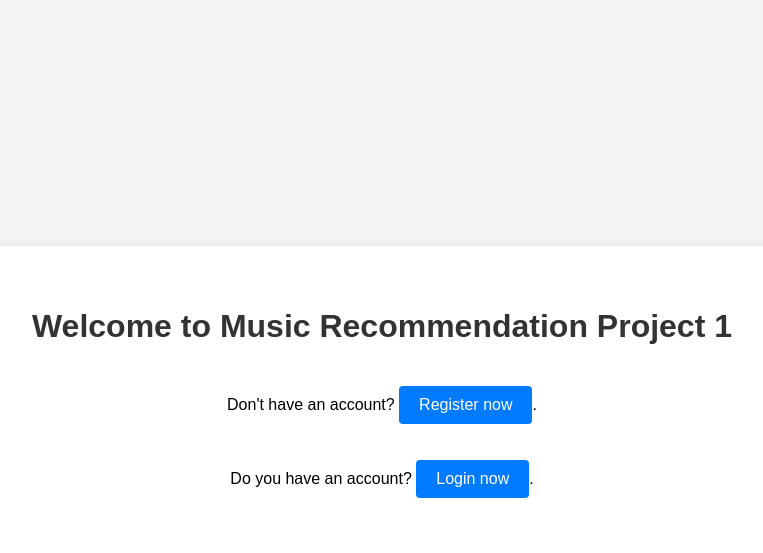
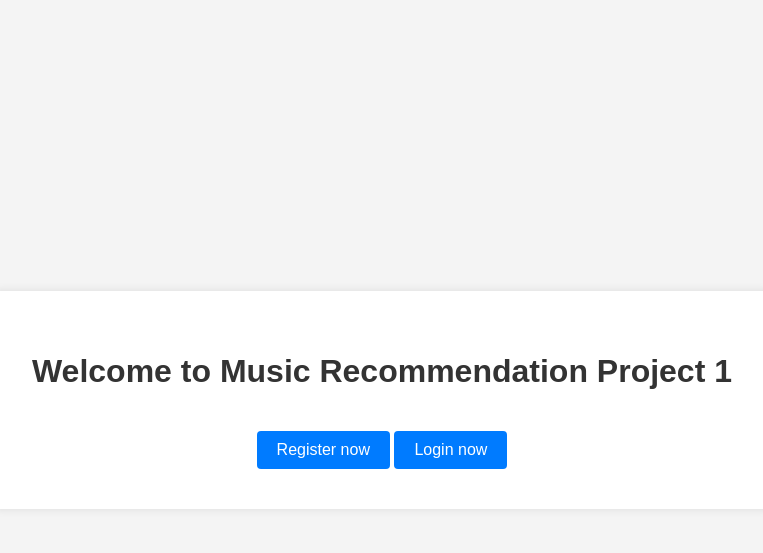
Before and after one commit to Darayomipo/Computer-Project-2-Data-Analysis-User-Music-Recommendation, a FastAPI app: page / in a window 1280 px wide. Shown: the top 553 px of the page, without its empty margins (258-1021 px from the left). Run offline with FastAPI, Linux system fonts and the light colour scheme.

Commit message:
Update index.html

```diff
--- a/templates/index.html
+++ b/templates/index.html
@@ -42,8 +42,8 @@
         <h1>Welcome to Music Recommendation Project 1
 
         </h1>
-        <p>Don't have an account? <a href="/register/">Register now</a>.</p>
-        <p>Do you have an account? <a href="/login/">Login now</a>.</p>
+         <a href="/register/">Register now</a>
+        <a href="/login/">Login now</a>
     </div>
 </body>
 </html>
```
